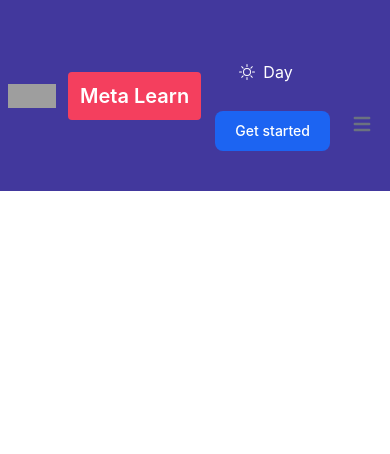
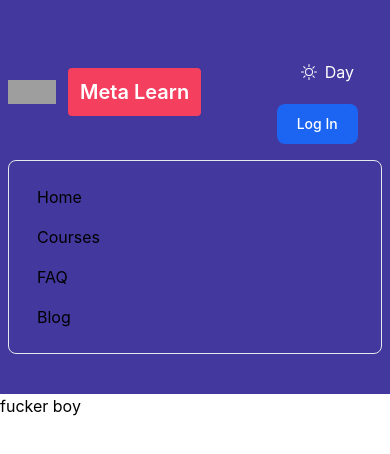
Before and after one commit to KawsarCoder/Meta-Learn-Client-Side, a React (Create React App) app: page / in a window 390 px wide. Shown: the top 454 px of the page. Built offline with nearby package versions, Linux system fonts and the light colour scheme; grey boxes are pictures that could not be loaded.

Commit message:
dynamic course add & some advance created

```diff
--- a/package.json
+++ b/package.json
@@ -14,6 +14,7 @@
     "react-icons": "^4.6.0",
     "react-router-dom": "^6.4.2",
     "react-scripts": "5.0.1",
+    "react-to-pdf": "^0.0.14",
     "web-vitals": "^2.1.4"
   },
   "scripts": {
--- /dev/null
+++ b/src/AuthProvider/AuthProvider.js
@@ -0,0 +1,20 @@
+import React from "react";
+import { createContext } from "react";
+import { getAuth, signInWithPopup } from "firebase/auth";
+import app from "../firebase/firebase.config";
+
+export const AuthContext = createContext();
+
+const auth = getAuth(app);
+const AuthProvider = ({ children }) => {
+  const user = { displayName: "fucker boy" };
+  const userLogin = (provider) => {
+    return signInWithPopup(auth, provider);
+  };
+  const authValue = { user, userLogin };
+  return (
+    <AuthContext.Provider value={authValue}>{children}</AuthContext.Provider>
+  );
+};
+
+export default AuthProvider;
--- /dev/null
+++ b/src/Layout/Courses/CourseDetails/CourseDetails.js
@@ -0,0 +1,51 @@
+import React from "react";
+import { useLoaderData } from "react-router-dom";
+import Pdf from "react-to-pdf";
+
+const ref = React.createRef();
+
+const CourseDetails = () => {
+  const courseDetails = useLoaderData();
+
+  console.log(courseDetails);
+  const { name, img, description, duration, price } = courseDetails;
+  return (
+    <div className="grid grid-cols-12 content-center my-16">
+      <div className="col-start-4 col-end-9">
+        <div className="grid grid-cols-12 mb-10">
+          <h1 className="col-start-5 col-end-9 text-center p-2 mb-5 text-blue-500 font-bold border-b-4 border-b-rose-500 text-2xl">
+            Course Details
+          </h1>
+        </div>
+        <div>
+          <img className="h-3/6 rounded-tl-md rounded-tr-md" src={img} alt="" />
+        </div>
+        <div className="border-x-gray-300 border-b-gray-300 rounded-bl-md rounded-br-md bg-gray-200 p-10 border">
+          <div ref={ref}>
+            <h3 className="font-bold text-2xl mb-3">{name}</h3>
+            <p className="text-gray-500">{description}</p>
+            <h4 className="font-bold my-2">Duration: {duration}</h4>
+            <h3 className="text-xl font-bold text-rose-500">Price: {price}</h3>
+          </div>
+          <div className="flex justify-between mt-5">
+            <button className="mr-5 bg-blue-700 hover:bg-blue-600 rounded-lg font-bold py-4 px-10 text-white">
+              Buy now
+            </button>
+            <Pdf targetRef={ref} filename="code-example.pdf">
+              {({ toPdf }) => (
+                <button
+                  onClick={toPdf}
+                  className="mr-5 bg-blue-700 hover:bg-blue-600 rounded-lg font-bold py-4 px-10 text-white"
+                >
+                  Download
+                </button>
+              )}
+            </Pdf>
+          </div>
+        </div>
+      </div>
+    </div>
+  );
+};
+
+export default CourseDetails;
--- a/src/Layout/Courses/LeftCourse/LeftCourse.js
+++ b/src/Layout/Courses/LeftCourse/LeftCourse.js
@@ -1,12 +1,15 @@
 import React from "react";
+import { Link } from "react-router-dom";
 
 const LeftCourse = ({ category }) => {
   return (
     <div>
-      <h4 className="py-2 rounded hover:text-white hover:bg-blue-600">
-        {" "}
-        {category.name}
-      </h4>
+      <Link to={`/courses/${category.id}`}>
+        <h4 className="py-2 rounded hover:text-white hover:bg-blue-600">
+          {" "}
+          {category.name}
+        </h4>
+      </Link>
     </div>
   );
 };
--- a/src/Layout/Courses/RightCourse/RightCourse.js
+++ b/src/Layout/Courses/RightCourse/RightCourse.js
@@ -1,16 +1,24 @@
 import React from "react";
+import { Link } from "react-router-dom";
 
 const RightCourse = ({ category }) => {
-  const { name, description, img } = category;
+  const { name, description, img, id } = category;
+
   return (
-    <div className="border-blue-500 border-4 rounded-lg  p-5">
-      <img className="h-3/5 mb-3" src={img} alt="" />
+    <div className="border-blue-500 bg-gray-200 border-4 rounded-lg  p-5">
+      <img className="h-3/6 mb-3" src={img} alt="" />
       <h3 className="font-bold text-xl mb-3">{name}</h3>
       <p className="text-gray-500">
         {description.length < 50
           ? description
           : description.slice(0, 50) + "..."}
       </p>
+
+      <Link to={`/courses/${id}`}>
+        <button className="bg-blue-700 hover:bg-blue-500 mt-5 p-3 rounded-lg text-white font-bold">
+          View Details
+        </button>
+      </Link>
     </div>
   );
 };
--- a/src/Layout/Header/Header.js
+++ b/src/Layout/Header/Header.js
@@ -1,8 +1,11 @@
 import React from "react";
 import { Link } from "react-router-dom";
 import { BsSun } from "react-icons/bs";
+import { useContext } from "react";
+import { AuthContext } from "../../AuthProvider/AuthProvider";
 
 const Header = () => {
+  const { user } = useContext(AuthContext);
   return (
     <div>
       <nav className="bg-indigo-800 lg:py-3 md:pt-3 sm:pt-3 py-10 border-gray-200 px-2 sm:px-4 dark:bg-gray-900">
@@ -29,44 +32,21 @@ const Header = () => {
                 <span>Day</span>
               </a>
             </div>
-            <button
-              type="button"
-              className="text-white bg-blue-600 hover:bg-blue-500 focus:ring-4 focus:outline-none focus:ring-blue-300 font-medium rounded-lg text-sm px-5 py-2.5 text-center mr-3 md:mr-0 dark:bg-blue-600 dark:hover:bg-blue-700 dark:focus:ring-blue-800"
-            >
-              Get started
-            </button>
-            <button
-              data-collapse-toggle="navbar-cta"
-              type="button"
-              className="inline-flex items-center p-2 text-sm text-gray-500 rounded-lg md:hidden hover:bg-gray-100 focus:outline-none focus:ring-2 focus:ring-gray-200 dark:text-gray-400 dark:hover:bg-gray-700 dark:focus:ring-gray-600"
-              aria-controls="navbar-cta"
-              aria-expanded="false"
-            >
-              <span className="sr-only">Open main menu</span>
-              <svg
-                className="w-6 h-6"
-                aria-hidden="true"
-                fill="currentColor"
-                viewBox="0 0 20 20"
-                xmlns="http://www.w3.org/2000/svg"
+            <Link to={"/login"}>
+              <button
+                type="button"
+                className="text-white bg-blue-600 hover:bg-blue-500 focus:ring-4 focus:outline-none focus:ring-blue-300 font-medium rounded-lg text-sm px-5 py-2.5 text-center mr-3 md:mr-0 dark:bg-blue-600 dark:hover:bg-blue-700 dark:focus:ring-blue-800"
               >
-                <path
-                  fillRule="evenodd"
-                  d="M3 5a1 1 0 011-1h12a1 1 0 110 2H4a1 1 0 01-1-1zM3 10a1 1 0 011-1h12a1 1 0 110 2H4a1 1 0 01-1-1zM3 15a1 1 0 011-1h12a1 1 0 110 2H4a1 1 0 01-1-1z"
-                  clipRule="evenodd"
-                ></path>
-              </svg>
-            </button>
+                Log In
+              </button>
+            </Link>
           </div>
-          <div
-            className="hidden justify-between items-center w-full md:flex md:w-auto md:order-1"
-            id="navbar-cta"
-          >
+          <div className=" detailsBtn justify-between items-center w-full md:flex md:w-auto md:order-1">
             <ul className="flex flex-col p-4 mt-4 rounded-lg border md:flex-row md:space-x-8 md:mt-0 md:text-sm md:font-medium md:border-0 md:bg-white dark:bg-gray-800 md:dark:bg-gray-900 dark:border-gray-700">
               <li>
                 <Link
                   to="/home"
-                  className="block py-2 pr-4 pl-3 text-white bg-blue-700 rounded md:bg-transparent md:text-blue-700 md:p-0 dark:text-white"
+                  className="block py-2 pr-4 pl-3 rounded md:bg-transparent  hover:text-blue-600 md:p-0 dark:text-white"
                   aria-current="page"
                 >
                   Home
@@ -74,8 +54,8 @@ const Header = () => {
               </li>
               <li>
                 <Link
-                  to="/course"
-                  className="block py-2 pr-4 pl-3 text-gray-700 rounded hover:bg-gray-100 md:hover:bg-transparent md:hover:text-blue-700 md:p-0 md:dark:hover:text-white dark:text-gray-400 dark:hover:bg-gray-700 dark:hover:text-white md:dark:hover:bg-transparent dark:border-gray-700"
+                  to="/courses"
+                  className="block py-2 pr-4 pl-3 rounded hover:bg-blue-500 md:hover:bg-transparent md:hover:text-blue-700 md:p-0 md:dark:hover:text-white dark:text-gray-400 dark:hover:bg-gray-700 dark:hover:text-white md:dark:hover:bg-transparent dark:border-gray-700"
                 >
                   Courses
                 </Link>
@@ -83,7 +63,7 @@ const Header = () => {
               <li>
                 <Link
                   to="/faq"
-                  className="block py-2 pr-4 pl-3 text-gray-700 rounded hover:bg-gray-100 md:hover:bg-transparent md:hover:text-blue-700 md:p-0 md:dark:hover:text-white dark:text-gray-400 dark:hover:bg-gray-700 dark:hover:text-white md:dark:hover:bg-transparent dark:border-gray-700"
+                  className="block py-2 pr-4 pl-3 rounded hover:bg-blue-500 md:hover:bg-transparent md:hover:text-blue-700 md:p-0 md:dark:hover:text-white dark:text-gray-400 dark:hover:bg-gray-700 dark:hover:text-white md:dark:hover:bg-transparent dark:border-gray-700"
                 >
                   FAQ
                 </Link>
@@ -91,7 +71,7 @@ const Header = () => {
               <li>
                 <Link
                   to="/blog"
-                  className="block py-2 pr-4 pl-3 text-gray-700 rounded hover:bg-gray-100 md:hover:bg-transparent md:hover:text-blue-700 md:p-0 md:dark:hover:text-white dark:text-gray-400 dark:hover:bg-gray-700 dark:hover:text-white md:dark:hover:bg-transparent dark:border-gray-700"
+                  className="block py-2 pr-4 pl-3 rounded hover:bg-blue-500 md:hover:bg-transparent md:hover:text-blue-700 md:p-0 md:dark:hover:text-white dark:text-gray-400 dark:hover:bg-gray-700 dark:hover:text-white md:dark:hover:bg-transparent dark:border-gray-700"
                 >
                   Blog
                 </Link>
@@ -100,6 +80,9 @@ const Header = () => {
           </div>
         </div>
       </nav>
+      <div>
+        <h4>{user.displayName}</h4>
+      </div>
     </div>
   );
 };
--- /dev/null
+++ b/src/Login/Login.js
@@ -0,0 +1,16 @@
+import React from "react";
+
+const Login = () => {
+  return (
+    <div>
+      <button className="bg-blue-500 font-bold text-xl p-5 m-5 rounded text-white">
+        sign up with google
+      </button>
+      <button className="bg-blue-500 font-bold text-xl p-5 m-5 rounded text-white">
+        sing up with phone
+      </button>
+    </div>
+  );
+};
+
+export default Login;
--- a/src/Routes/Routes.js
+++ b/src/Routes/Routes.js
@@ -1,8 +1,10 @@
 import { createBrowserRouter } from "react-router-dom";
 import Course from "../Layout/Courses/Course";
+import CourseDetails from "../Layout/Courses/CourseDetails/CourseDetails";
 // import Header from "../Layout/Header/Header";
 import Home from "../Layout/Home/Home";
 import Main from "../Layout/Main/Main";
+import Login from "../Login/Login";
 
 export const routes = createBrowserRouter([
   {
@@ -14,13 +16,24 @@ export const routes = createBrowserRouter([
         element: <Home></Home>,
       },
       {
-        path: "/course",
+        path: "/courses",
         element: <Course></Course>,
       },
+      {
+        path: "/courses/:id",
+        loader: async ({ params }) => {
+          return fetch(`http://localhost:5000/courses/${params.id}`);
+        },
+        element: <CourseDetails></CourseDetails>,
+      },
+      {
+        path: "/login",
+        element:<Login></Login>
+      }
     ],
-    },
-    {
-        path: "*",
-        element:<p>Path will not define</p>
-    }
+  },
+  {
+    path: "*",
+    element: <p>Path will not define</p>,
+  },
 ]);
--- a/src/index.js
+++ b/src/index.js
@@ -3,11 +3,14 @@ import ReactDOM from "react-dom/client";
 import "./index.css";
 import App from "./App";
 import reportWebVitals from "./reportWebVitals";
+import AuthProvider from "./AuthProvider/AuthProvider";
 
 const root = ReactDOM.createRoot(document.getElementById("root"));
 root.render(
   <React.StrictMode>
-    <App />
+    <AuthProvider>
+      <App />
+    </AuthProvider>
   </React.StrictMode>
 );
 
```
Also changed, not shown: 1 other file (tests, documents, lock files or other folders).
